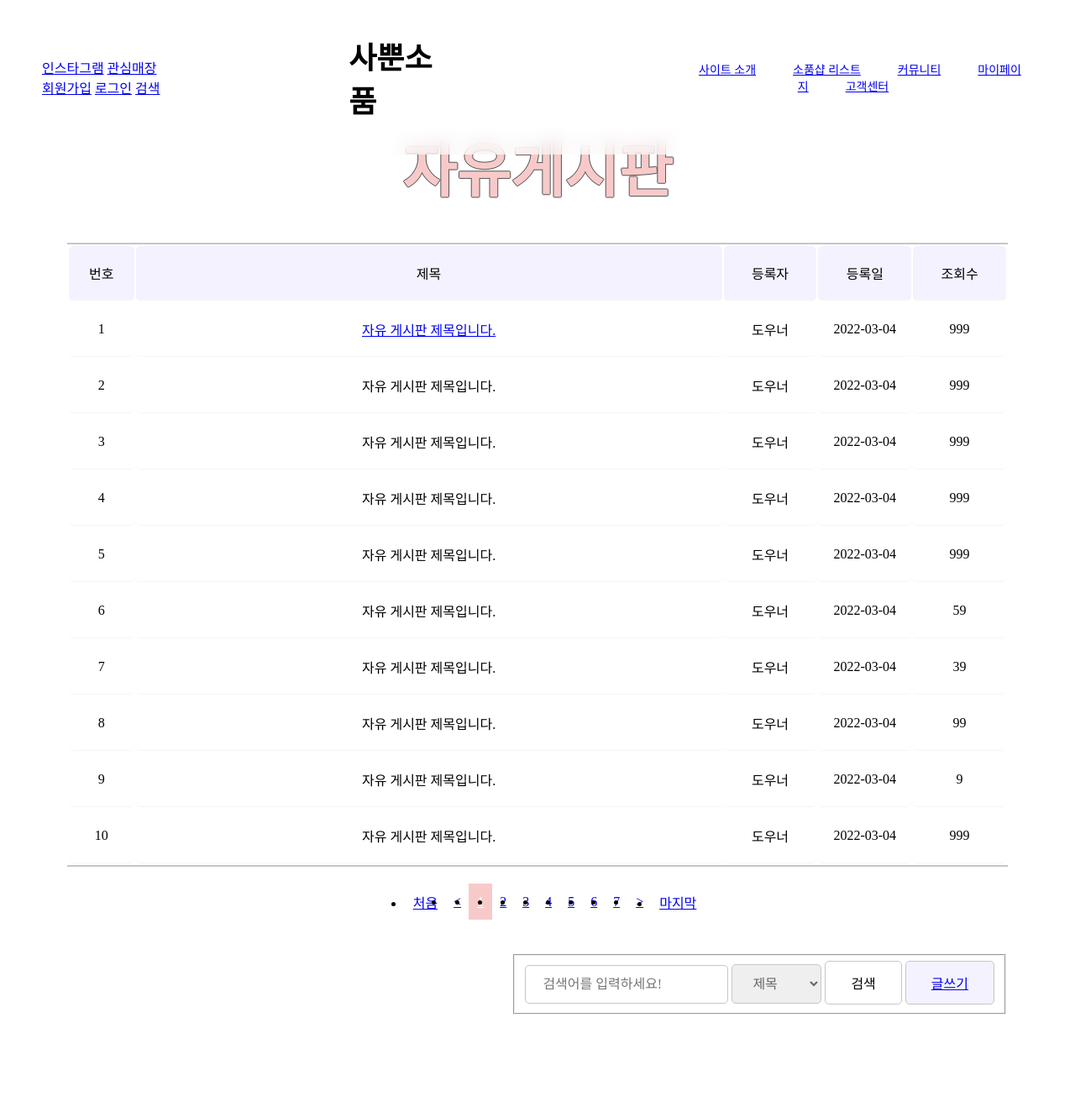
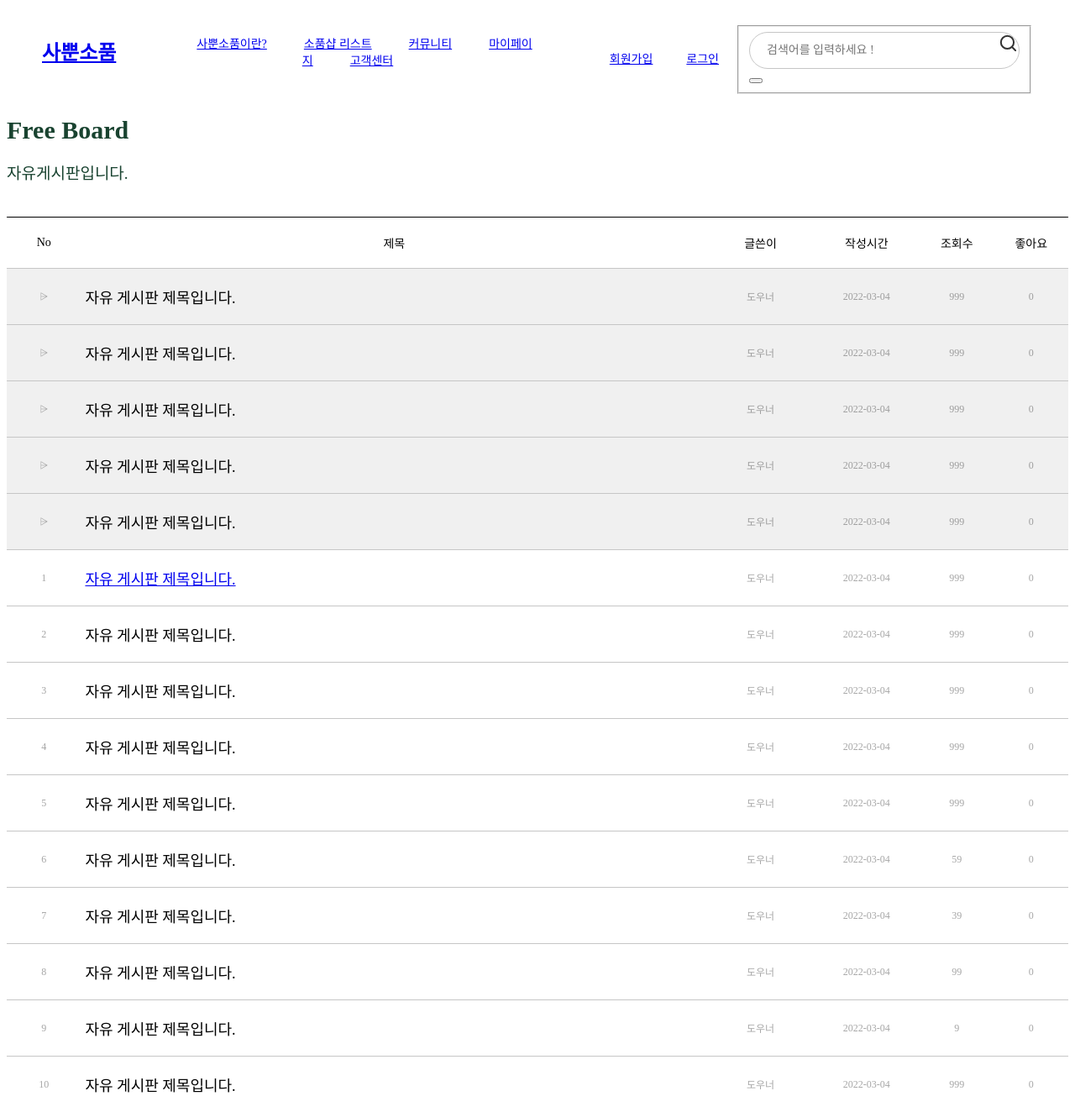
Before and after one commit to sabbunsopum/sapunsopum, a PHP site: page /board/board.html in a window 1280 px wide. Shown: the top 1324 px of the page at 84% size. Run offline with PHP 8.4, Linux system fonts and the light colour scheme; some libraries are stand-ins or nearby versions; some web fonts are replaced.

Commit message:
board
board

```diff
--- a/sabbun/assets/css/board.css
+++ b/sabbun/assets/css/board.css
@@ -1,3 +1,7 @@
+* {
+    font-family: 'NanumSquare';
+}
+
 #board h2 {
     position: absolute;
     clip: rect(0 0 0 0);
@@ -7,10 +11,14 @@
     overflow: hidden;
 }
 
+.board__wrap {
+    max-width: 1400px;
+    margin: 0 auto;
+}
 
 .board__inner {
     position: relative;
-    padding: 70px 0;
+    padding: 120px 0;
 }
 
 /* .board__inner::before {
@@ -86,31 +94,43 @@
 }
 
 .board__table table {
-    border-top: 2px solid #c6c6c6;
-    border-bottom: 2px solid #c6c6c6;
+    border-top: 1px solid #000;
     width: 100%;
+    border-collapse: collapse;
+    border-spacing: 0;
 }
 
 .board__table td,
 .board__table th {
-    border-radius: 5px;
+    border-color: #C6C6C6;
+    border-width: 0 0 1px 0;
     padding: 20px 5px;
-    border-bottom: 1px solid #f5f5f5;
+    border-style: solid;
 }
 
 .board__table th {
     font-weight: 500;
-    background-color: #F4F2FF;
+    font-size: 14px;
 }
 
 .board__table td {
     text-align: center;
+    color: rgba(33,33,33,0.4);
+    font-size: 12px;
+
+}
+.board__table td.title {
+    text-align: left;
+    color: #000;
+    font-size: 18px;
 }
 
 .board__table tr:hover {
     background-color: rgba(241, 222, 234, 0.719)
 }
-
+.board__table .notice{
+    background : rgba(225, 225, 225, 0.5);
+}
 .board__pages {
     margin: 30px 0 50px;
 }
@@ -273,6 +293,7 @@
     margin-bottom: 10px;
     outline: none;
 }
+
 .board__modify .input {
     display: block;
     width: 100%;
@@ -311,32 +332,34 @@
     float: right;
     cursor: pointer;
 }
-.board__modify__fieldset__div{
+
+.board__modify__fieldset__div {
     display: flex;
 }
 
 
 .board__title h3 {
-    text-align: center;
-    margin-bottom: 40px;
-    font-family: 'PyeongChangPeace';
+    margin: 10px 0;
+    font-family: 'Mont Heavy Demo', 'Spoqa Han Sans Neo', 'sans-serif' !important;
+    font-weight: 900;
+    font-size: 30px;
+    color: #194330;
+    /* text-shadow: -1px 0 #555, 0 1px #555, 1px 0 #555, 0 -1px #555; */
+}
+
+
+.board__title h4 {
+    margin-bottom: 10px;
     font-weight: 700;
-    font-size: 70px;
+    font-size: 2.4em;
     color: #F7CAC9;
-    text-shadow: -1px 0 #555, 0 1px #555, 1px 0 #555, 0 -1px #555;
-}
-.board__title h4 {
-    text-align: left;
-    margin-bottom: 10px;
-    font-family: 'PyeongChangPeace';
-    font-weight: 700;
-    font-size: 50px;
-    color: #F7CAC9;
-    text-shadow: -1px 0 #555, 0 1px #555, 1px 0 #555, 0 -1px #555;
+    /* text-shadow: -1px 0 #555, 0 1px #555, 1px 0 #555, 0 -1px #555; */
 }
 
 .board__title p {
-    font-size: 22px;
-    margin-bottom: 80px;
-    font-weight: 300;
+    font-family: 'Mont Heavy Demo', 'Spoqa Han Sans Neo', 'sans-serif' !important;
+    font-weight: 500;
+    font-size: 19px;
+    color: #194330;
+    margin-bottom: 40px;
 }
--- a/sabbun/board/board.html
+++ b/sabbun/board/board.html
@@ -32,136 +32,195 @@
 </head>
 
 <body>
-
-
-
-    <header id="header">
-
-        <header id="header" class="header__wrap container">
+    <header id="headerType" class="header__wrap nanum">
         <div class="header__inner">
-                <div class="header__top pc">
-                    <div class="left">
-                        <a class="header__icon i1 ir" href="#">인스타그램</a>
-                        <a class="header__icon i2 ir" href="#">관심매장</a>
+            <div class="header__logo clearfix">
+                <a href="#">사뿐소품</a>
             </div>
-                    <div class="right">
-                        <a class="header__icon i3" href="#">회원가입</a>
-                        <a class="header__icon i4" href="#">로그인</a>
-                        <a class="header__icon i5 ir" href="#">검색</a>
+            <nav class="header__menu">
+                <ul>
+                    <li><a href="#sliderType">사뿐소품이란?</a></li>
+                    <li><a href="#imageType">소품샵 리스트</a></li>
+                    <li><a href="#imgTextType">커뮤니티</a></li>
+                    <li><a href="#cardType">마이페이지</a></li>
+                    <li><a href="#bannerType">고객센터</a></li>
+                </ul>
+            </nav>
+            <div class="header__member clearfix">
+                <ul>
+                    <li><a href="#">로그인</a></li>
+                    <li><a href="#">회원가입</a></li>
+                </ul>
             </div>
+            <div class="header__search clearfix">
+                <form action="headerSearch.php" name="headerSearch" method="get">
+                    <fieldset>
+                        <legend>검색 영역</legend>
+                        <input type="search" name="searchKeyword" id="searchKeyword" placeholder="검색어를 입력하세요 !" aria-label="search" required>
+                        <button type="submit" class="searchBtn">
+                            <img src="../assets/img/search_icon.svg" alt="검색버튼">
+                        </button>
+                    </fieldset>
+                </form>
             </div>
-                <div class="header__logo pcp">
-                    <h2>사뿐소품</h2>
-                </div>
-                <div class="header__menu pc">
-                    <ul>
-                        <li><a href="#">사이트 소개</a></li>
-                        <li><a href="#">소품샵 리스트</a></li>
-                        <li><a href="#">커뮤니티</a></li>
-                        <li><a href="#">마이페이지</a></li>
-                        <li><a href="#">고객센터</a></li>
-                    </ul>
+            <div class="header__ham">
+                <span></span>
+                <span></span>
+                <span></span>
             </div>
         </div>
     </header>
-        <!-- //header -->
+    <!-- // headerType -->
 
     <main id="main">
-            <section id="board" class="container">
+        <section id="board" class="board__wrap">
             <h2>게시판 영역입니다.</h2>
             <div class="board__inner">
                 <div class="board__title">
-                        <h3>자유게시판</h3>
+                    <h3>Free Board</h3>
+                    <p>자유게시판입니다.</p>
                 </div>
 
                 <div class="board__table">
                     <table>
                         <colgroup>
                             <col style="width: 7%">
-                                <col style="width: 63%">
+                            <col>
                             <col style="width: 10%">
                             <col style="width: 10%">
-                                <col style="width: 10%">
+                            <col style="width: 7%">
+                            <col style="width: 7%">
                         </colgroup>
                         <thead>
                             <tr>
-                                    <th>번호</th>
-                                    <th>제목</th>
-                                    <th>등록자</th>
-                                    <th>등록일</th>
+                                <th>No</th>
+                                <th class="title">제목</th>
+                                <th class="board__table__youname">글쓴이</th>
+                                <th>작성시간</th>
                                 <th>조회수</th>
+                                <th>좋아요</th>
                             </tr>
                         </thead>
                         <tbody>
-                                <tr>
-                                    <td>1</td>
-                                    <td><a href="boardView.html">자유 게시판 제목입니다.</a></td>
+                            <tr class="notice">
+                                <td>⩥</td>
+                                <td class="title">자유 게시판 제목입니다.</a></td>
                                 <td>도우너</td>
                                 <td>2022-03-04</td>
                                 <td>999</td>
+                                <td>0</td>
+                            </tr>
+                            <tr class="notice">
+                                <td>⩥</td>
+                                <td class="title">자유 게시판 제목입니다.</a></td>
+                                <td>도우너</td>
+                                <td>2022-03-04</td>
+                                <td>999</td>
+                                <td>0</td>
+                            </tr>
+                            <tr class="notice">
+                                <td>⩥</td>
+                                <td class="title">자유 게시판 제목입니다.</a></td>
+                                <td>도우너</td>
+                                <td>2022-03-04</td>
+                                <td>999</td>
+                                <td>0</td>
+                            </tr>
+                            <tr class="notice">
+                                <td>⩥</td>
+                                <td class="title">자유 게시판 제목입니다.</a></td>
+                                <td>도우너</td>
+                                <td>2022-03-04</td>
+                                <td>999</td>
+                                <td>0</td>
+                            </tr>
+                            <tr class="notice">
+                                <td>⩥</td>
+                                <td class="title">자유 게시판 제목입니다.</a></td>
+                                <td>도우너</td>
+                                <td>2022-03-04</td>
+                                <td>999</td>
+                                <td>0</td>
+                            </tr>
+                            <tr>
+                                <td>1</td>
+                                <td class="title"><a href="boardView.html">자유 게시판 제목입니다.</a></td>
+                                <td>도우너</td>
+                                <td>2022-03-04</td>
+                                <td>999</td>
+                                <td>0</td>
                             </tr>
                             <tr>
                                 <td>2</td>
-                                    <td>자유 게시판 제목입니다.</td>
+                                <td class="title">자유 게시판 제목입니다.</td>
                                 <td>도우너</td>
                                 <td>2022-03-04</td>
                                 <td>999</td>
+                                <td>0</td>
                             </tr>
                             <tr>
                                 <td>3</td>
-                                    <td>자유 게시판 제목입니다.</td>
+                                <td class="title">자유 게시판 제목입니다.</td>
                                 <td>도우너</td>
                                 <td>2022-03-04</td>
                                 <td>999</td>
+                                <td>0</td>
                             </tr>
                             <tr>
                                 <td>4</td>
-                                    <td>자유 게시판 제목입니다.</td>
+                                <td class="title">자유 게시판 제목입니다.</td>
                                 <td>도우너</td>
                                 <td>2022-03-04</td>
                                 <td>999</td>
+                                <td>0</td>
                             </tr>
                             <tr>
                                 <td>5</td>
-                                    <td>자유 게시판 제목입니다.</td>
+                                <td class="title">자유 게시판 제목입니다.</td>
                                 <td>도우너</td>
                                 <td>2022-03-04</td>
                                 <td>999</td>
+                                <td>0</td>
                             </tr>
                             <tr>
                                 <td>6</td>
-                                    <td>자유 게시판 제목입니다.</td>
+                                <td class="title">자유 게시판 제목입니다.</td>
                                 <td>도우너</td>
                                 <td>2022-03-04</td>
                                 <td>59</td>
+                                <td>0</td>
                             </tr>
                             <tr>
                                 <td>7</td>
-                                    <td>자유 게시판 제목입니다.</td>
+                                <td class="title">자유 게시판 제목입니다.</td>
                                 <td>도우너</td>
                                 <td>2022-03-04</td>
                                 <td>39</td>
+                                <td>0</td>
                             </tr>
                             <tr>
                                 <td>8</td>
-                                    <td>자유 게시판 제목입니다.</td>
+                                <td class="title">자유 게시판 제목입니다.</td>
                                 <td>도우너</td>
                                 <td>2022-03-04</td>
                                 <td>99</td>
+                                <td>0</td>
                             </tr>
                             <tr>
                                 <td>9</td>
-                                    <td>자유 게시판 제목입니다.</td>
+                                <td class="title">자유 게시판 제목입니다.</td>
                                 <td>도우너</td>
                                 <td>2022-03-04</td>
                                 <td>9</td>
+                                <td>0</td>
                             </tr>
                             <tr>
                                 <td>10</td>
-                                    <td>자유 게시판 제목입니다.</td>
+                                <td class="title">자유 게시판 제목입니다.</td>
                                 <td>도우너</td>
                                 <td>2022-03-04</td>
                                 <td>999</td>
+                                <td>0</td>
                             </tr>
                         </tbody>
                     </table>
@@ -191,8 +250,8 @@
                         <form action="boardSearch.php" name="boardSearch" method="get">
                             <fieldset>
                                 <legend>게시판 검색 영역</legend>
-                                    <input type="search" name="searchKeyword" id="searchKeyword"
-                                        placeholder="검색어를 입력하세요!" aria-label="search" required>
+                                <input type="search" name="searchKeyword" id="searchKeyword" placeholder="검색어를 입력하세요!"
+                                    aria-label="search" required>
                                 <select name="searchOption" id="searchOption">
                                     <option value="title">제목</option>
                                     <option value="content">내용</option>
@@ -212,32 +271,59 @@
     </main>
     <!-- //main -->
 
-        <footer id="footer__type">
+    <footer id="footer__type" class="footer__wrap">
         <div class="footer__inner container">
-                <div class="footer__title">
-                    <h2>사뿐소품</h2>
-                    <p>주소 | 경기도 안산시 단원구 고잔동 535-2</p>
-                </div>
             <div class="footer__menu">
                 <ul>
-                        <h3>사이트 정보</h3>
+                    <h4>고객센터</h4>
+                    <div class="footer__cs">
+                        <li class="footer__cscenter">
+                            1688-4001 <br>
+                            cs@sandoll.co.kr
+                        </li>
+                        <li><a href="">월~금 10:00-17:00 (점심시간 12:30-13:30)</a></li>
+                    </div>
+                </ul>
+                <ul>
+                    <h4>사이트 정보</h4>
                     <li><a href="#">브랜드스토리</a></li>
                     <li><a href="#">이용안내</a></li>
                     <li><a href="#">연혁</a></li>
                 </ul>
                 <ul>
-                        <h3>개인정보</h3>
-                        <li><a href="#">이용약관</a></li>
-                        <li><a href="#">개인정보취급방침</a></li>
+                    <h4>제휴제안</h4>
+                    <li><a href="#">제휴·광고문의</a></li>
+                    <li><a href="#">입점문의</a></li>
                 </ul>
                 <ul>
-                        <h3>고객센터</h3>
+                    <h4>고객지원</h4>
                     <li><a href="#">FAQ</a></li>
                     <li><a href="#">자주하는 질문</a></li>
                     <li><a href="#">1:1 상담</a></li>
                 </ul>
+                <ul>
+                    <h4>이용약관</h4>
+                    <li><a href="#">개인정보처리방침</a></li>
+                    <li><a href="#">사이트맵</a></li>
+                    <li><a href="#">원격지원</a></li>
+                </ul>
+                <p>
+                    사업자등록번호 582-88-01149 | 주식회사산돌 | 대표이사 윤영호 <br>
+                    서울특별시 성동구 아차산로17길 49 성수생각공장 6층 <br>
+                    통신판매신고번호 : 2021-서울성동-01902 <br>
+                    <br>
+                    Copyright © 산돌구름. All rights reserved.
+                </p>
+            </div>
+            <div class="footer__title">
+                <div class="footer__title__img footer__title__img1"><a href=""></a></div>
+                <div class="footer__title__img footer__title__img2"><a href=""></a></div>
+                <div class="footer__title__img footer__title__img3"><a href=""></a></div>
+                <div class="footer__title__img footer__title__img4"><a href=""></a></div>
+                <div class="footer__title__img footer__title__img5"><a href=""></a></div>
             </div>
         </div>
+
     </footer>
     <!-- //footer -->
 </body>
```
Lines whose indentation alone changed are shown as unchanged.
